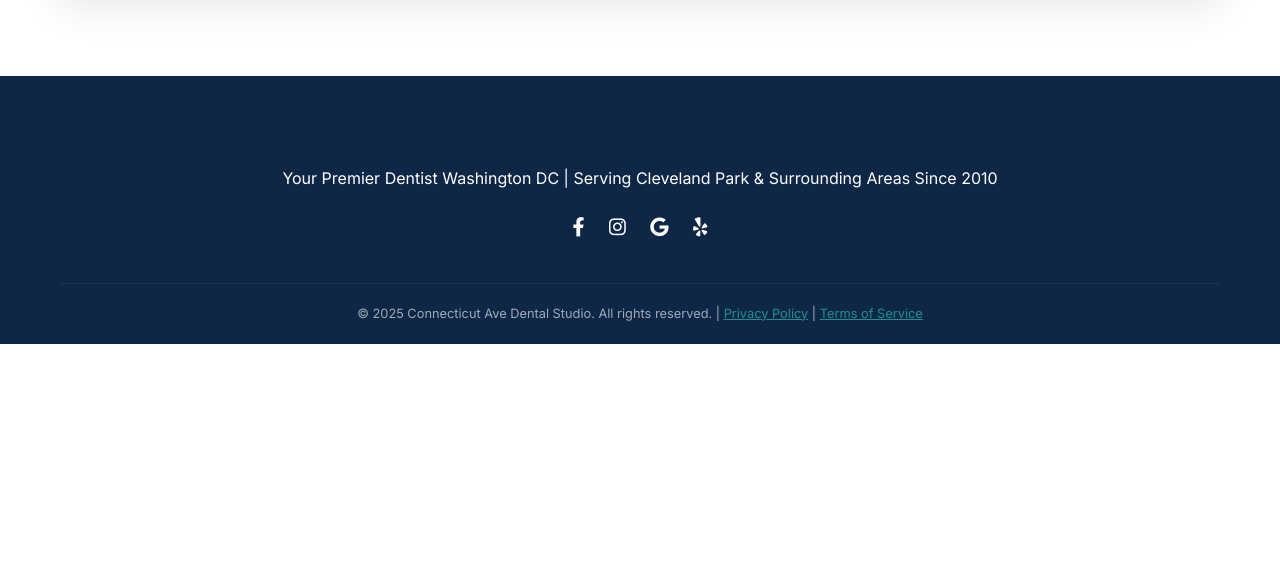
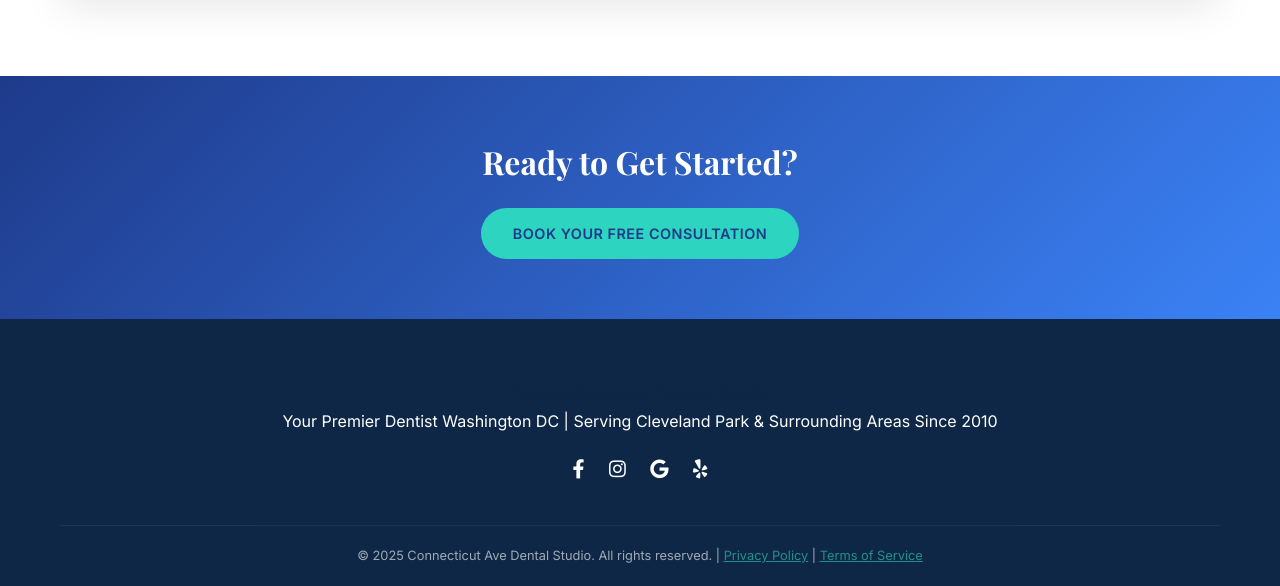
Before and after one commit to asquitt/asquitt.github.io, a Jekyll site: the page index.html, which Jekyll copies as it is, in a window 1280 px wide and 900 px high, scrolled down 4400 px, cut to the strip 314-900 px from the top of the window. Built offline with Jekyll 4.4.1, drawn with Linux system fonts in a browser that asks for light colours; before the commit the page ends 5058 px from its top, so only the background shows below that; some of the changed text lies outside the part shown.

Commit message:
Add conversion CTAs to index.html

```diff
--- a/index.html
+++ b/index.html
@@ -4,8 +4,8 @@
 <head>
 <meta charset="utf-8">
 <meta content="width=device-width, initial-scale=1.0" name="viewport">
-<meta name="description" content="Premier dentist Washington DC offering advanced cosmetic dentistry, Invisalign, and comprehensive dental care in Cleveland Park. Connecticut Ave Dental Studio - your trusted DC dentist since 2010 with 5-star reviews and cutting-edge 2025 technology.">
-<meta name="keywords" content="dentist washington dc, cosmetic dentistry, dental care dc, invisalign washington dc, cleveland park dentist">
+<meta content="Premier dentist Washington DC offering advanced cosmetic dentistry, Invisalign, and comprehensive dental care in Cleveland Park. Connecticut Ave Dental Studio - your trusted DC dentist since 2010 with 5-star reviews and cutting-edge 2025 technology." name="description">
+<meta content="dentist washington dc, cosmetic dentistry, dental care dc, invisalign washington dc, cleveland park dentist" name="keywords">
 <title>Top Dentist Washington DC 2025 | Connecticut Ave Dental Studio | Advanced Cosmetic Dentistry</title>
 <link href="https://cdnjs.cloudflare.com/ajax/libs/font-awesome/6.0.0/css/all.min.css" rel="stylesheet">
 <link href="https://fonts.googleapis.com/css2?family=Inter:wght@300;400;600&amp;family=Playfair+Display:wght@400;700&amp;display=swap" rel="stylesheet">
@@ -271,14 +271,14 @@
 <div style="margin-top: 30px;">
 <a class="btn btn-primary" href="#contact">Schedule Your Visit Today</a>
 <a class="btn btn-outline" href="#services" style="margin-left: 15px;">Explore Our Services</a>
-</div>
+ <a class="btn" href="/contact">Book Your Free Consultation</a></div>
 </div>
 </section>
 <div class="info-bar">
 <div class="container info-grid">
 <div class="info-item"><i class="fas fa-map-marker-alt"></i> Connecticut Ave NW, DC 20008</div>
 <div class="info-item"><i class="fas fa-phone-alt"></i> (202) 555-0123</div>
-<div class="info-item"><i class="fas fa-star"></i> 4.9★ Rated Dentist Washington DC</div>
+<div class="info-item"><i class="fas fa-star"></i> 4.9&starf; Rated Dentist Washington DC</div>
 </div>
 </div>
 <section class="section" id="about">
@@ -290,9 +290,9 @@
 <p>We understand that dental visits can be anxiety-inducing. That's why we've created a spa-like environment with premium amenities including noise-canceling headphones, heated massage chairs, aromatherapy, warm towels, and complimentary refreshments. Our goal is to make your dental experience as comfortable and relaxing as possible while delivering outstanding, life-changing results.</p>
 <br>
 <ul style="list-style: none;">
-<li style="margin-bottom: 10px;"><i class="fas fa-check" style="color: var(--secondary); margin-right: 10px;"></i> State-of-the-Art 3D Digital Imaging & AI-Powered Diagnostics</li>
+<li style="margin-bottom: 10px;"><i class="fas fa-check" style="color: var(--secondary); margin-right: 10px;"></i> State-of-the-Art 3D Digital Imaging &amp; AI-Powered Diagnostics</li>
 <li style="margin-bottom: 10px;"><i class="fas fa-check" style="color: var(--secondary); margin-right: 10px;"></i> Comprehensive Sedation Dentistry Options for Anxiety-Free Care</li>
-<li style="margin-bottom: 10px;"><i class="fas fa-check" style="color: var(--secondary); margin-right: 10px;"></i> Flexible Weekend & Evening Appointments to Fit Your Schedule</li>
+<li style="margin-bottom: 10px;"><i class="fas fa-check" style="color: var(--secondary); margin-right: 10px;"></i> Flexible Weekend &amp; Evening Appointments to Fit Your Schedule</li>
 <li style="margin-bottom: 10px;"><i class="fas fa-check" style="color: var(--secondary); margin-right: 10px;"></i> Same-Day Emergency Dental Care Available 7 Days a Week</li>
 </ul>
 </div>
@@ -305,13 +305,13 @@
 <div class="container">
 <div class="text-center" style="max-width: 700px; margin: 0 auto;">
 <h3>Comprehensive Dental Care in 2025</h3>
-<h2 style="margin-bottom: 20px;">Advanced Cosmetic Dentistry & Complete Dental Services</h2>
+<h2 style="margin-bottom: 20px;">Advanced Cosmetic Dentistry &amp; Complete Dental Services</h2>
 <p>From routine cleanings to complete smile transformations with the latest cosmetic dentistry techniques, our team of dental specialists provides exceptional, personalized care using the most advanced technology available in 2025, including AI-powered treatment planning and digital smile design.</p>
 </div>
 <div class="services-grid">
 <div class="service-card">
 <div class="service-icon"><i class="fas fa-tooth"></i></div>
-<h3>General & Preventive Dentistry</h3>
+<h3>General &amp; Preventive Dentistry</h3>
 <p>Comprehensive digital exams with AI analysis, professional cleanings, advanced 3D X-ray imaging, oral cancer screenings using fluorescence technology, and personalized preventive care plans to maintain optimal oral health.</p>
 </div>
 <div class="service-card">
@@ -321,7 +321,7 @@
 </div>
 <div class="service-card">
 <div class="service-icon"><i class="fas fa-smile"></i></div>
-<h3>Invisalign & Clear Aligners</h3>
+<h3>Invisalign &amp; Clear Aligners</h3>
 <p>We are a Diamond Plus Invisalign provider with over 1,500 successful cases completed. Straighten your teeth discreetly with the latest clear aligner technology and AI-powered treatment planning - no metal braces required.</p>
 </div>
 <div class="service-card">
@@ -336,7 +336,7 @@
 </div>
 <div class="service-card">
 <div class="service-icon"><i class="fas fa-shield-alt"></i></div>
-<h3>Periodontal & Gum Care</h3>
+<h3>Periodontal &amp; Gum Care</h3>
 <p>Specialized gum disease treatment, laser therapy, deep cleanings with ultrasonic technology, and comprehensive maintenance programs to protect your gums and preserve your natural teeth for life.</p>
 </div>
 </div>
@@ -408,15 +408,15 @@ Email us your questions
 </div>
 </div>
 <div class="map-container">
-<iframe src="https://www.google.com/maps/embed?pb=!1m18!1m12!1m3!1d3104.4!2d-77.0469!3d38.9072!2m3!1f0!2f0!3f0!3m2!1i1024!2i768!4f13.1!3m3!1m2!1s0x0%3A0x0!2zMzjCsDU0JzI2LjAiTiA3N8KwMDInNDguOSJX!5e0!3m2!1sen!2sus!4v1625000000000!5m2!1sen!2sus" width="100%" height="100%" style="border:0;" allowfullscreen="" loading="lazy"></iframe>
+<iframe allowfullscreen height="100%" loading="lazy" src="https://www.google.com/maps/embed?pb=!1m18!1m12!1m3!1d3104.4!2d-77.0469!3d38.9072!2m3!1f0!2f0!3f0!3m2!1i1024!2i768!4f13.1!3m3!1m2!1s0x0%3A0x0!2zMzjCsDU0JzI2LjAiTiA3N8KwMDInNDguOSJX!5e0!3m2!1sen!2sus!4v1625000000000!5m2!1sen!2sus" style="border:0;" width="100%"></iframe>
 </div>
 </div>
 </div>
 </section>
-<footer>
+<section class="cta-section" style="text-align: center; padding: 60px 20px; background: linear-gradient(135deg, #1e3a8a 0%, #3b82f6 100%); color: white;"><h2 style="margin-bottom: 20px; font-size: 2rem; color: white;">Ready to Get Started?</h2><a class="btn" href="/contact" style="background: #2dd4bf; color: #1e3a8a; font-weight: 700;">Book Your Free Consultation</a></section><footer>
 <div class="container">
 <h3>Connecticut Ave Dental Studio</h3>
-<p>Your Premier Dentist Washington DC | Serving Cleveland Park & Surrounding Areas Since 2010</p>
+<p>Your Premier Dentist Washington DC | Serving Cleveland Park &amp; Surrounding Areas Since 2010</p>
 <div class="social-icons">
 <a href="#"><i class="fab fa-facebook-f"></i></a>
 <a href="#"><i class="fab fa-instagram"></i></a>
```
